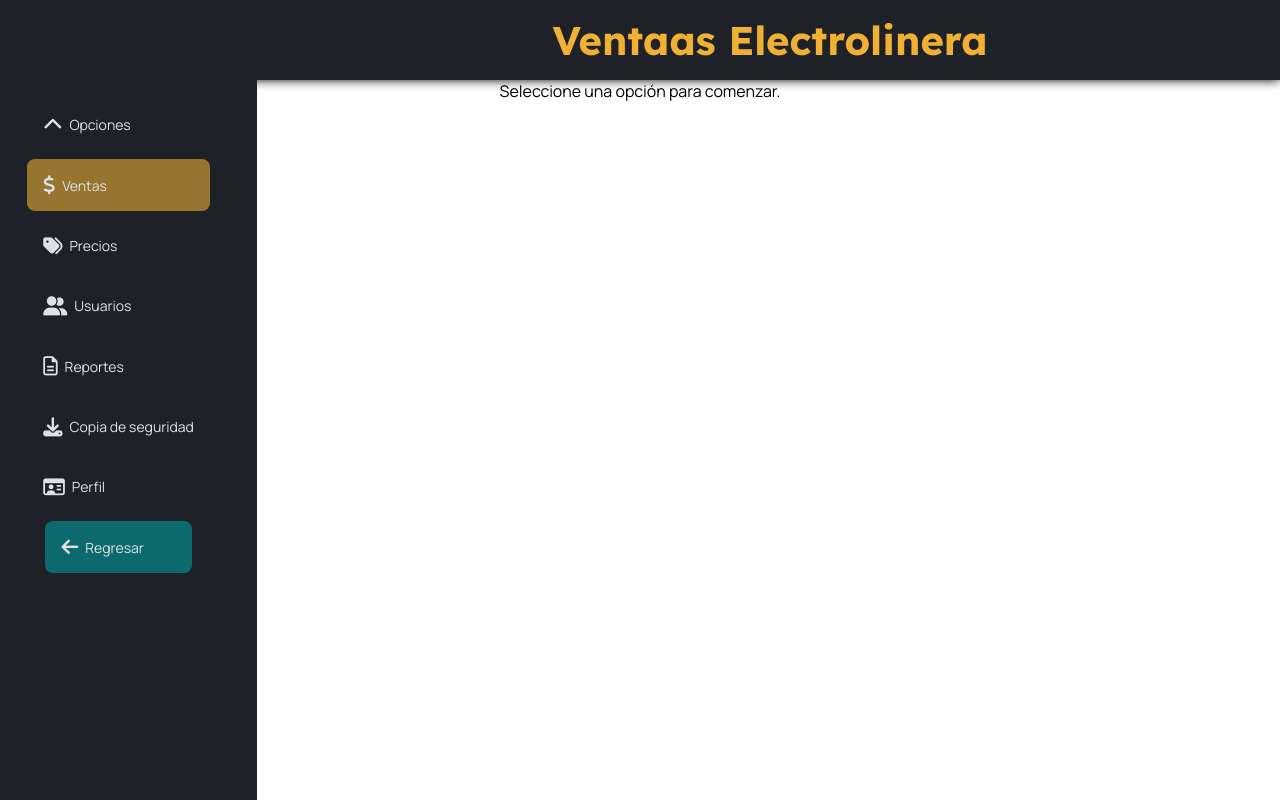
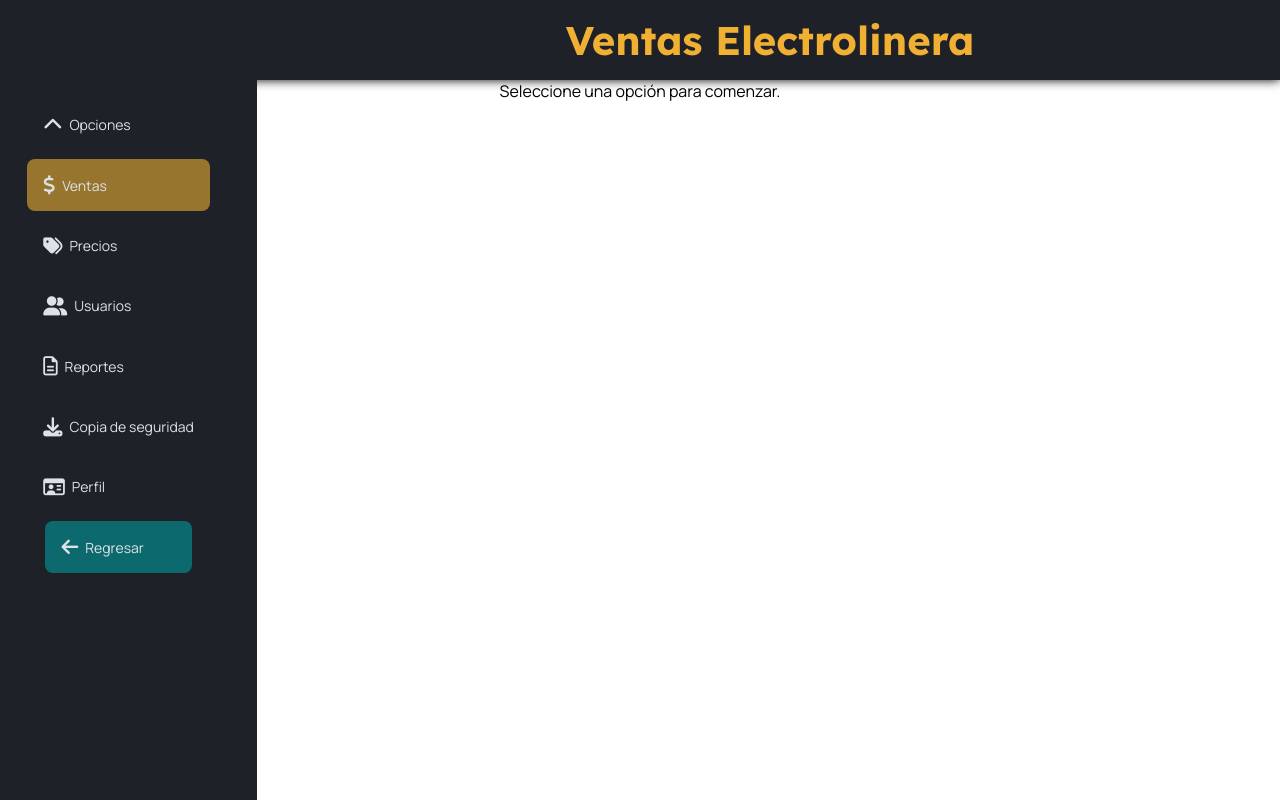
Before and after one commit to Murderd0ll/Wall-Ve-, a PHP site: page /Admin_Ventas.php in a window 1280 px wide. Run offline with PHP 8.4, Linux system fonts and the light colour scheme.

Commit message:
Quité la a

```diff
--- a/Wall-VE-main/Admin_Ventas.php
+++ b/Wall-VE-main/Admin_Ventas.php
@@ -11,7 +11,7 @@
 <body>
     <header>
         <ul class="navig">
-            <li><a>Ventaas Electrolinera</a></li>
+            <li><a>Ventas Electrolinera</a></li>
         </ul>
     </header>
 
```
